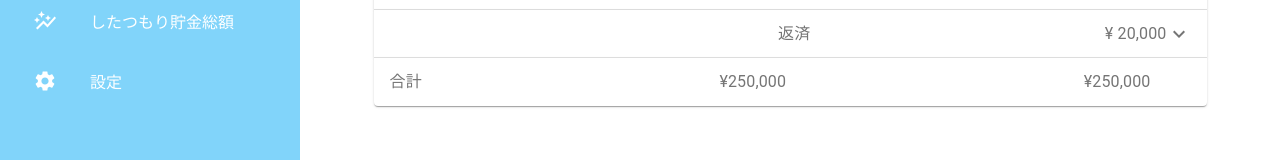
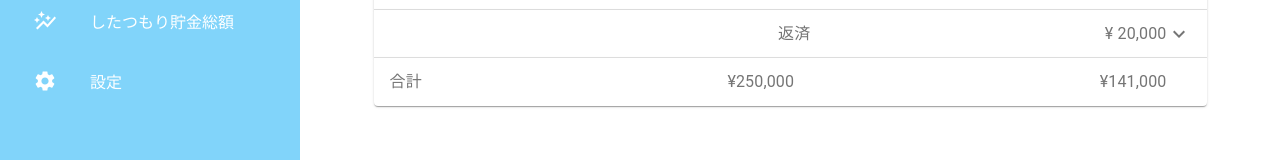
Before and after one commit to yusuke-rakus/MoneyHook, a React (Create React App) app in the folder moneylog-ui/: page /monthlyFixed in a window 1280 px wide. Shown: the part 309-469 px from the top of the page. Built offline with nearby package versions, Linux system fonts and the light colour scheme.

Commit message:
月別固定費画面の修正

```diff
--- a/moneylog-ui/src/page/MonthlyFixed.jsx
+++ b/moneylog-ui/src/page/MonthlyFixed.jsx
@@ -5,9 +5,7 @@ import "./page_CSS/MonthlyFixed.css";
 import FixedCategoryGroup from "../components/FixedCategoryGroup";
 import Accordion from "@mui/material/Accordion";
 import AccordionSummary from "@mui/material/AccordionSummary";
-import AccordionDetails from "@mui/material/AccordionDetails";
 import Typography from "@mui/material/Typography";
-import ExpandMoreIcon from "@mui/icons-material/ExpandMore";
 
 const MonthlyFixed = () => {
   const monthlyTotalFixed = 100000;
@@ -30,7 +28,7 @@ const MonthlyFixed = () => {
     },
   ];
 
-  const totalFixedSpending = 250000;
+  const totalFixedSpending = -141000;
   const fixedSpendingCategoryData = [
     {
       categoryName: "家賃",
@@ -97,7 +95,9 @@ const MonthlyFixed = () => {
               <div className="totalValue">
                 <span>合計</span>
                 <span>{"¥" + Math.abs(totalFixedIncome).toLocaleString()}</span>
-                <span>{"¥" + Math.abs(totalFixedIncome).toLocaleString()}</span>
+                <span>
+                  {"¥" + Math.abs(totalFixedSpending).toLocaleString()}
+                </span>
               </div>
             </Typography>
           </AccordionSummary>
--- a/moneylog-ui/src/page/page_CSS/MonthlyFixed.css
+++ b/moneylog-ui/src/page/page_CSS/MonthlyFixed.css
@@ -48,7 +48,7 @@
 
 /* 合計値 */
 .totalValueArea {
-  width: 95%;
+  width: 97%;
 }
 
 .totalValue {
```
